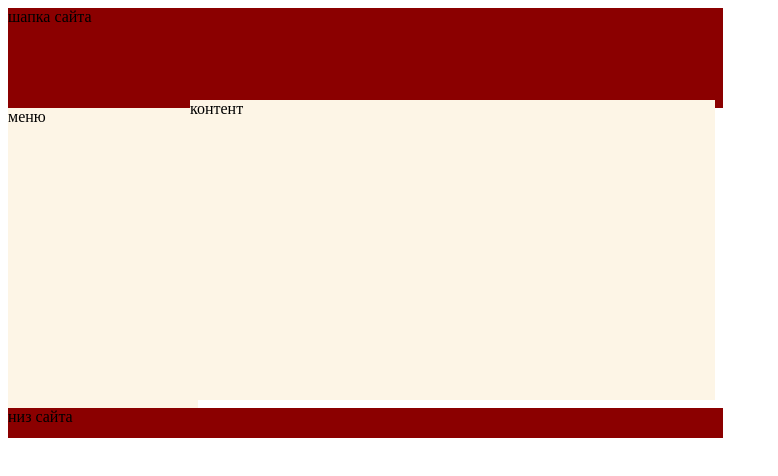
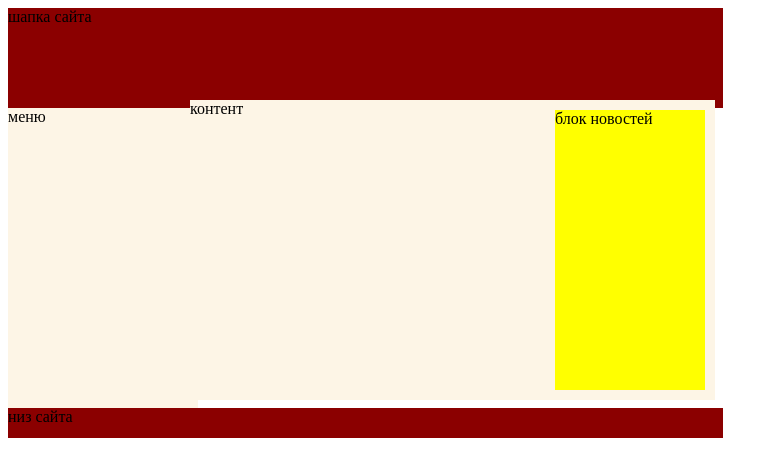
Before and after one commit to Olegm5mm/For-laba-6, a plain HTML site: page index5.html in a window 1280 px wide. Shown: the whole page, without its empty margins (0-778 px from the left). Drawn offline with Linux system fonts and the light colour scheme.

Commit message:
Task 14_1

```diff
--- a/index5.html
+++ b/index5.html
@@ -9,7 +9,9 @@
     <body>
       <div id="header">шапка сайта</div>
       <div id="menu">меню</div>
-      <div id="content">контент</div>
+      <div id="content">контент
+        <div id="news">блок новостей</div>
+      </div>
       <div id="footer">низ сайта</div>
     </body>
 
```
